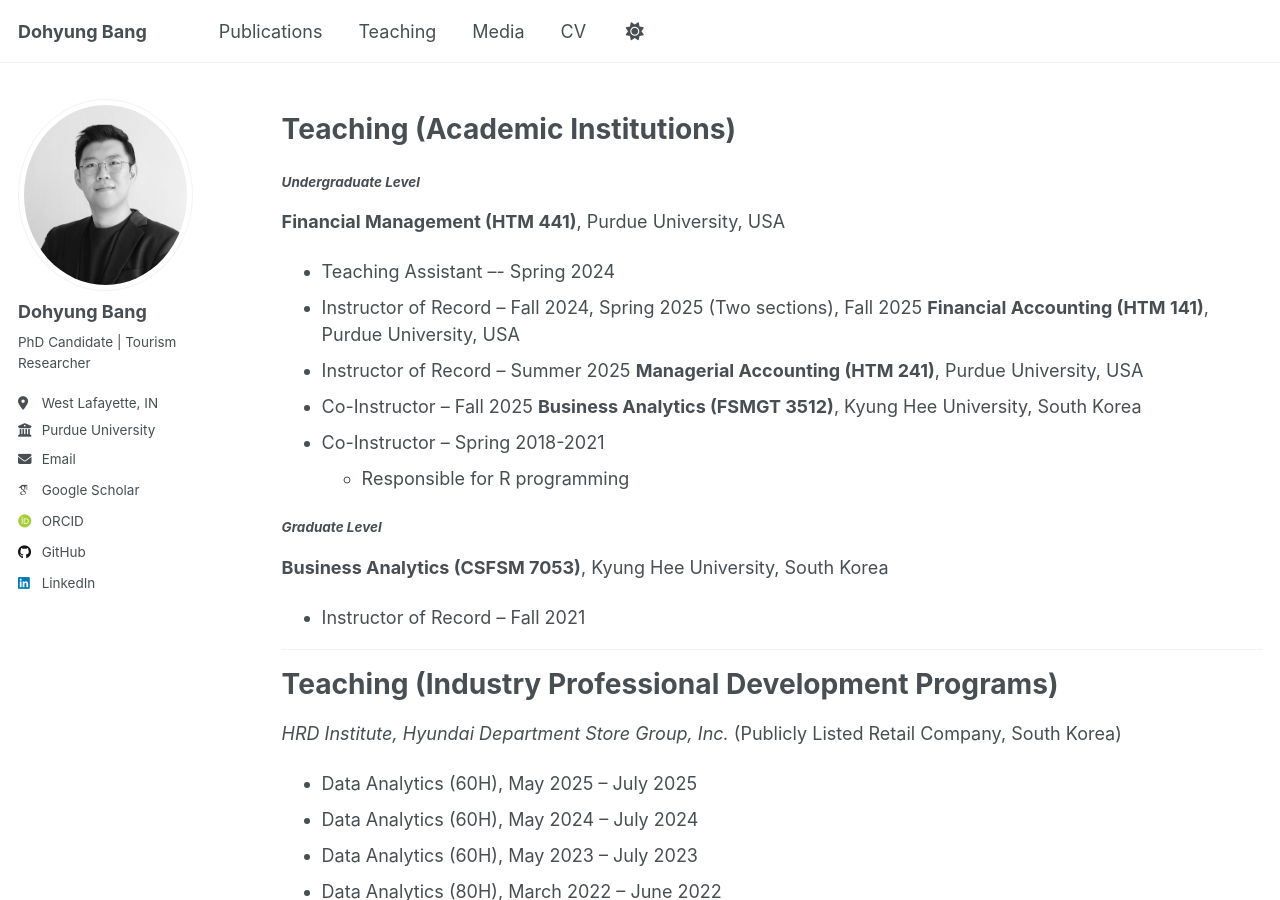
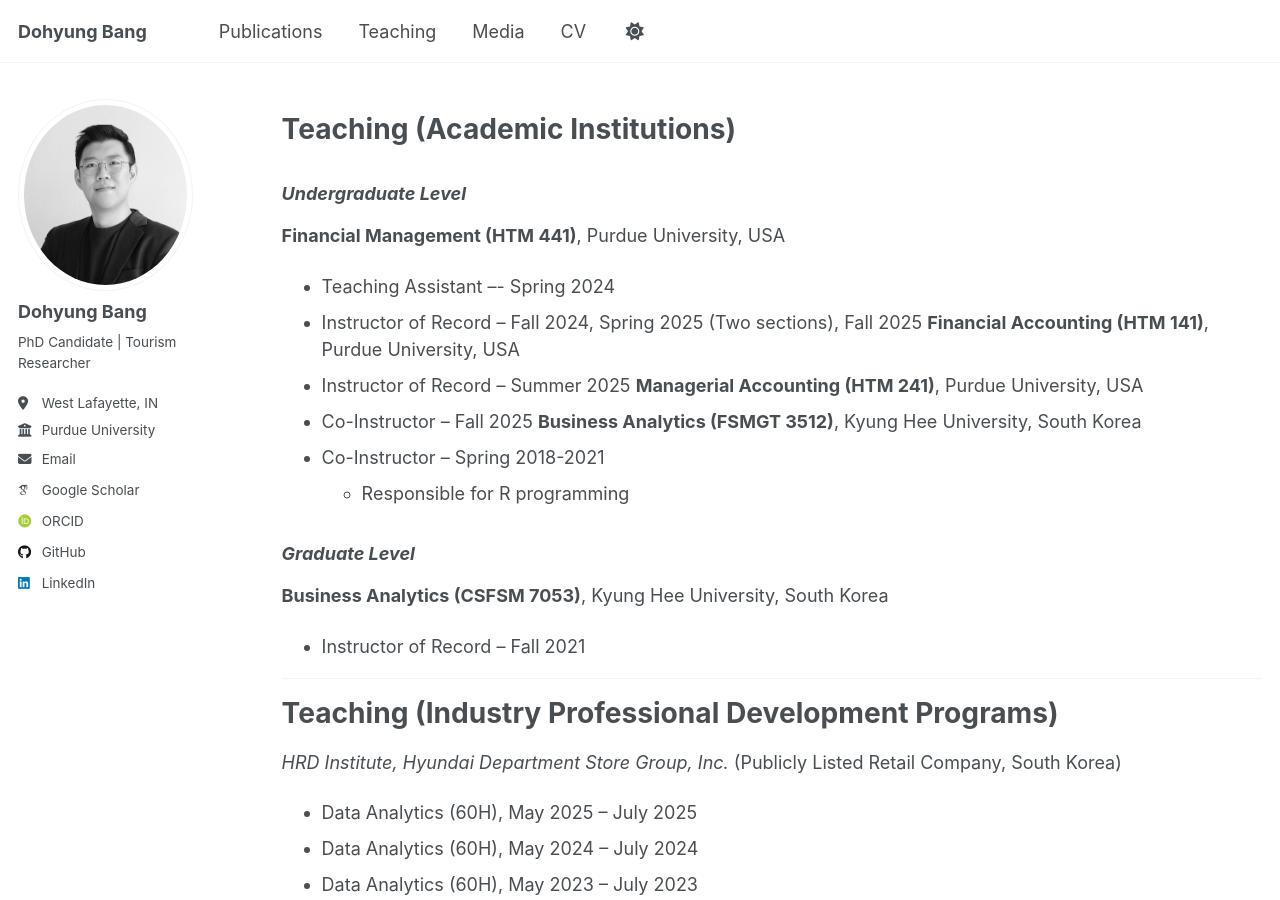
Before and after one commit to dohyungbang/dohyungbang.github.io, a Jekyll site: the page built from _pages/teaching.md, in a window 1280 px wide and 900 px high. Built offline with Jekyll 4.4.1, drawn with Linux system fonts in a browser that asks for light colours; some web fonts are replaced; a script that is not in the unit is left out.

```diff
--- a/_pages/teaching.md
+++ b/_pages/teaching.md
@@ -8,7 +8,7 @@ show_title: false
 
 Teaching (Academic Institutions)
 ======
-#### _Undergraduate Level_
+### _Undergraduate Level_
 **Financial Management (HTM 441)**, Purdue University, USA
 * Teaching Assistant –- Spring 2024
 * Instructor of Record – Fall 2024, Spring 2025 (Two sections), Fall 2025
@@ -20,7 +20,7 @@ Teaching (Academic Institutions)
 * Co-Instructor – Spring 2018-2021
    *	Responsible for R programming
 
-#### _Graduate Level_
+### _Graduate Level_
 **Business Analytics (CSFSM 7053)**, Kyung Hee University, South Korea
 * Instructor of Record – Fall 2021
 
```
